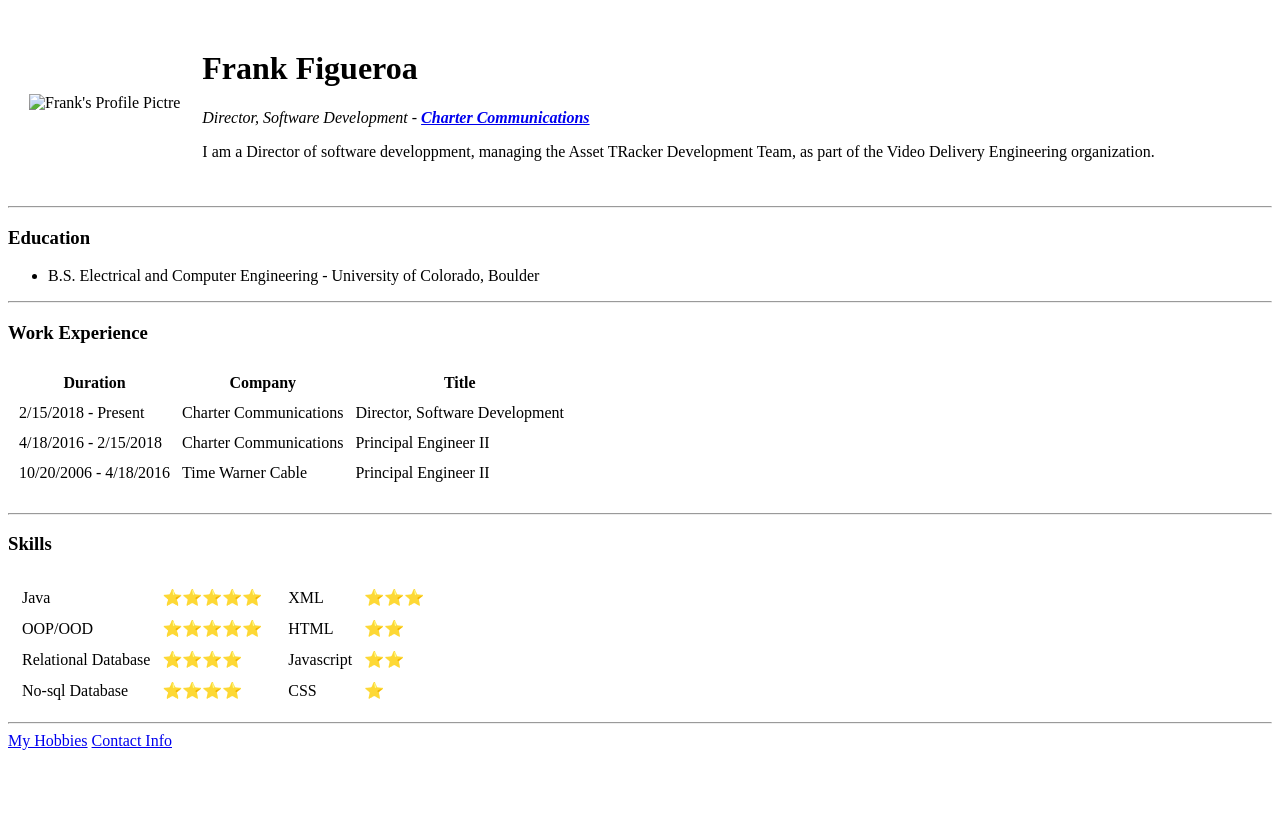
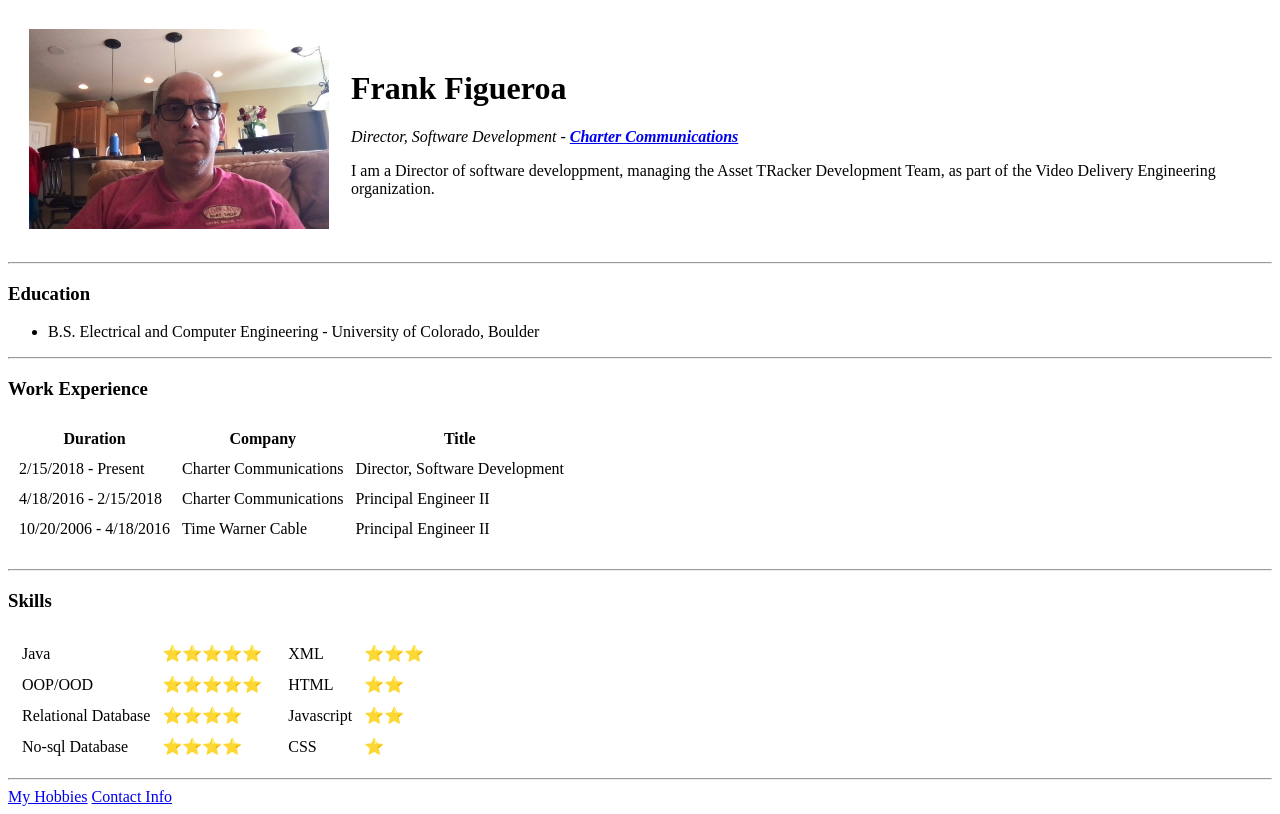
Before and after one commit to fefland/webBootcamp, a plain HTML site: page index.html in a window 1280 px wide. Drawn offline with Linux system fonts and the light colour scheme.

Commit message:
Typo fix
Typo on images folder name href

```diff
--- a/index.html
+++ b/index.html
@@ -10,7 +10,7 @@
   <table cellspacing="20">
     <tr>
       <td>
-        <img src="iimages/FrankFigueroa.jpg" height="200" alt="Frank's Profile Pictre">
+        <img src="images/FrankFigueroa.jpg" height="200" alt="Frank's Profile Pictre">
       </td>
       <td>
         <h1><strong>Frank Figueroa</strong></h1>
```
